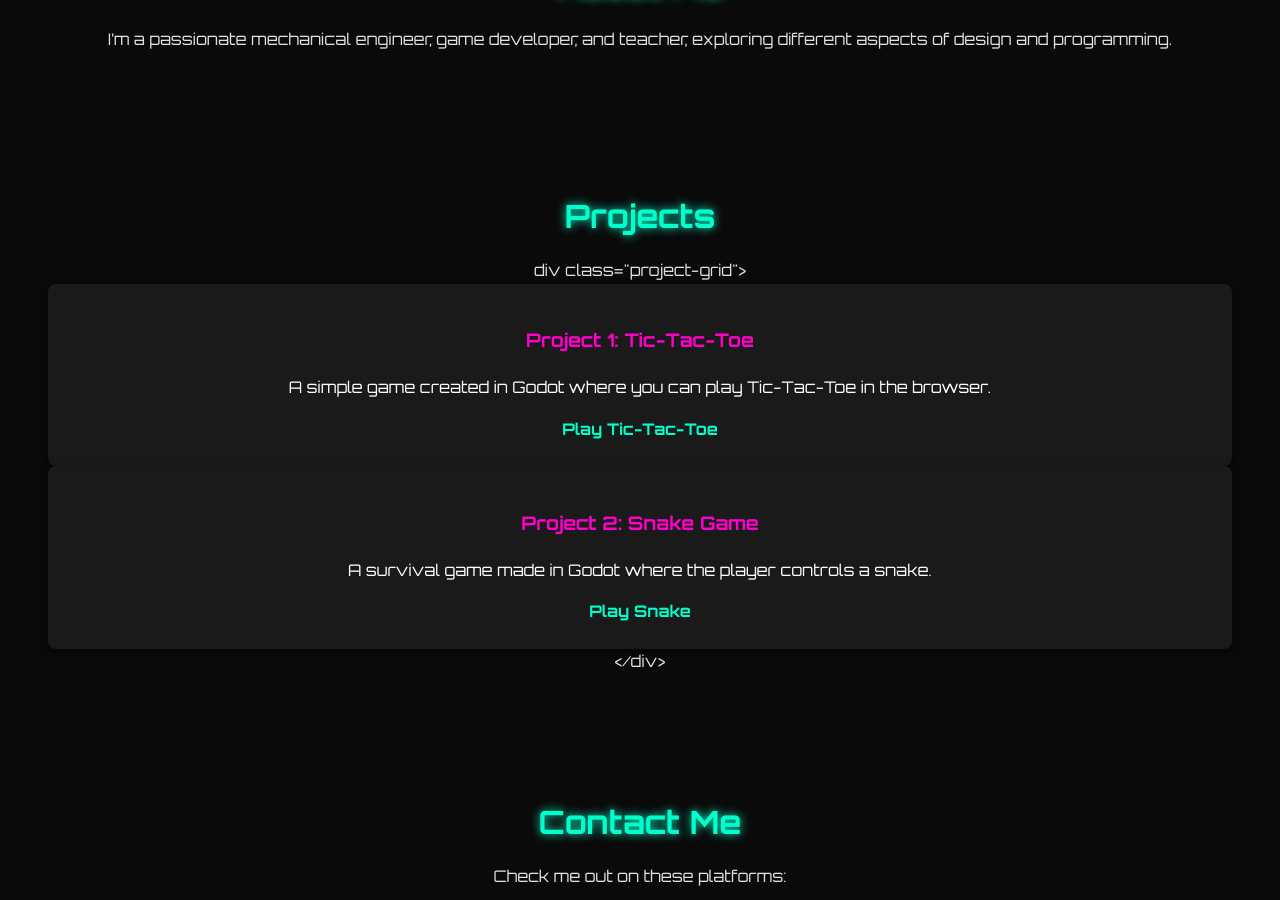
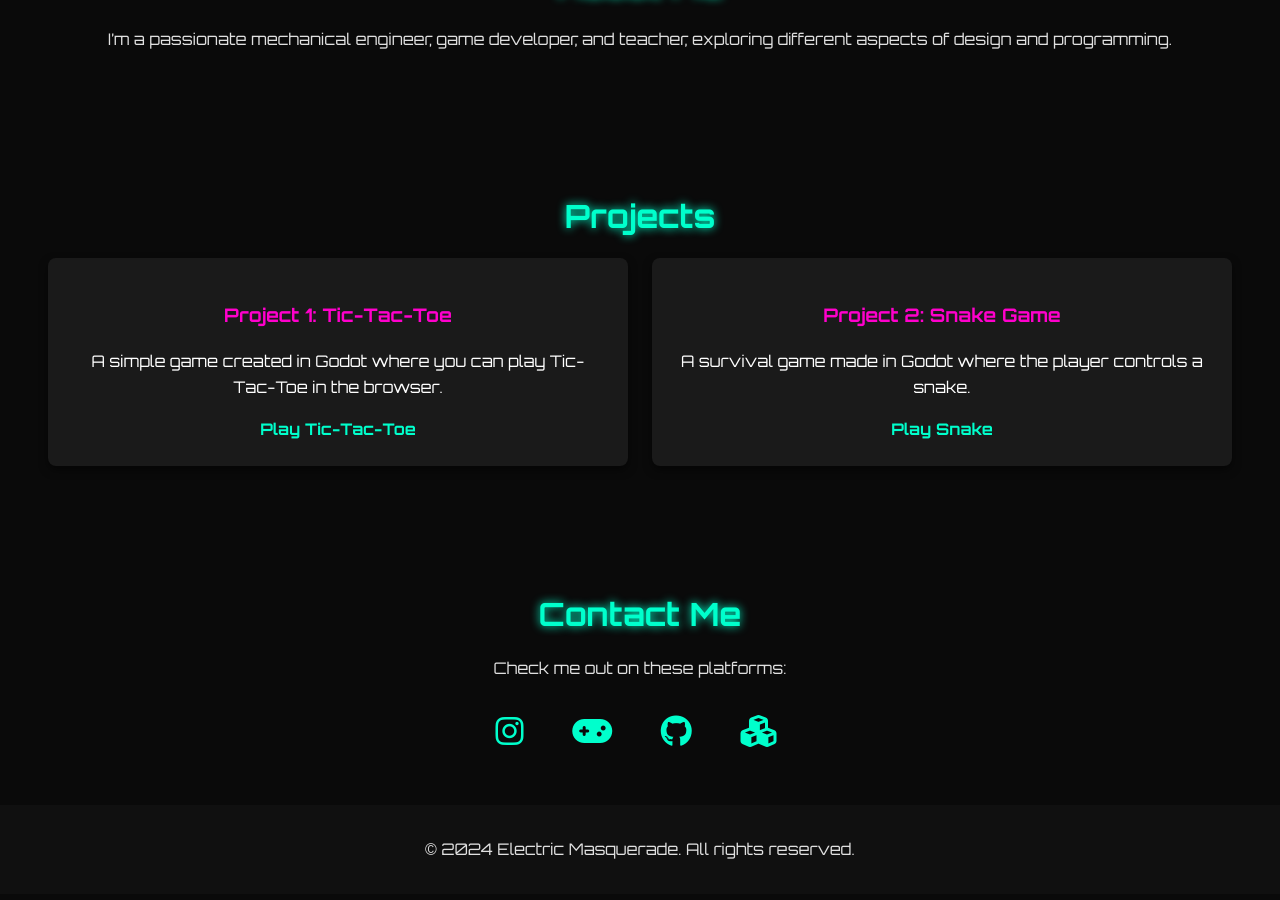
Before and after one commit to electricmasquerade/electricmasquerade.github.io, a Jekyll site: the page built from index.md, in a window 1280 px wide and 900 px high, scrolled down 734 px. Built offline with Jekyll 4.4.1, drawn with Linux system fonts in a browser that asks for light colours.

```diff
--- a/_includes/projects.html
+++ b/_includes/projects.html
@@ -1,6 +1,6 @@
 
 
-div class="project-grid">
+<div class="project-grid">
     <div class="project-card">
         <h3>Project 1: Tic-Tac-Toe</h3>
         <p>A simple game created in Godot where you can play Tic-Tac-Toe in the browser.</p>
```
